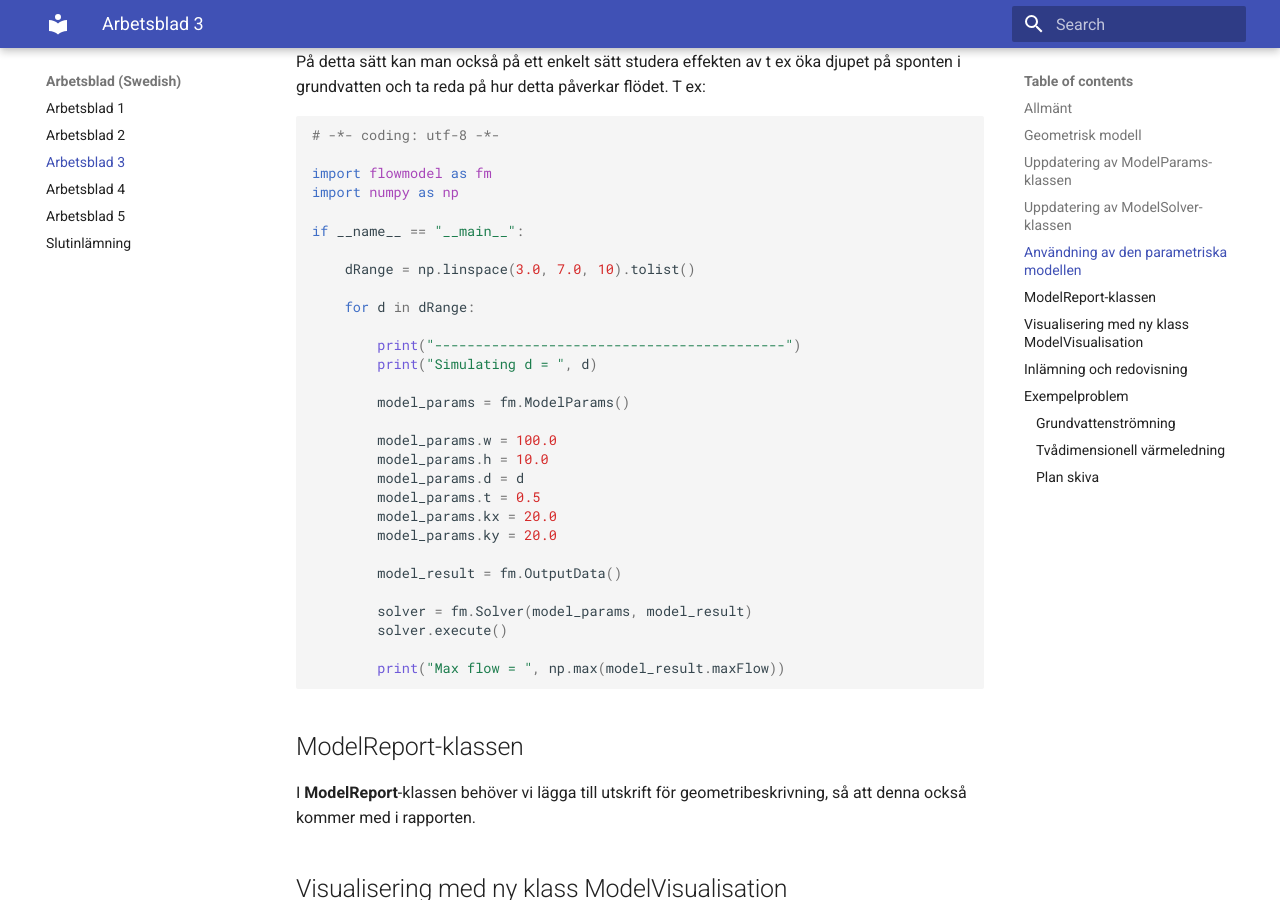
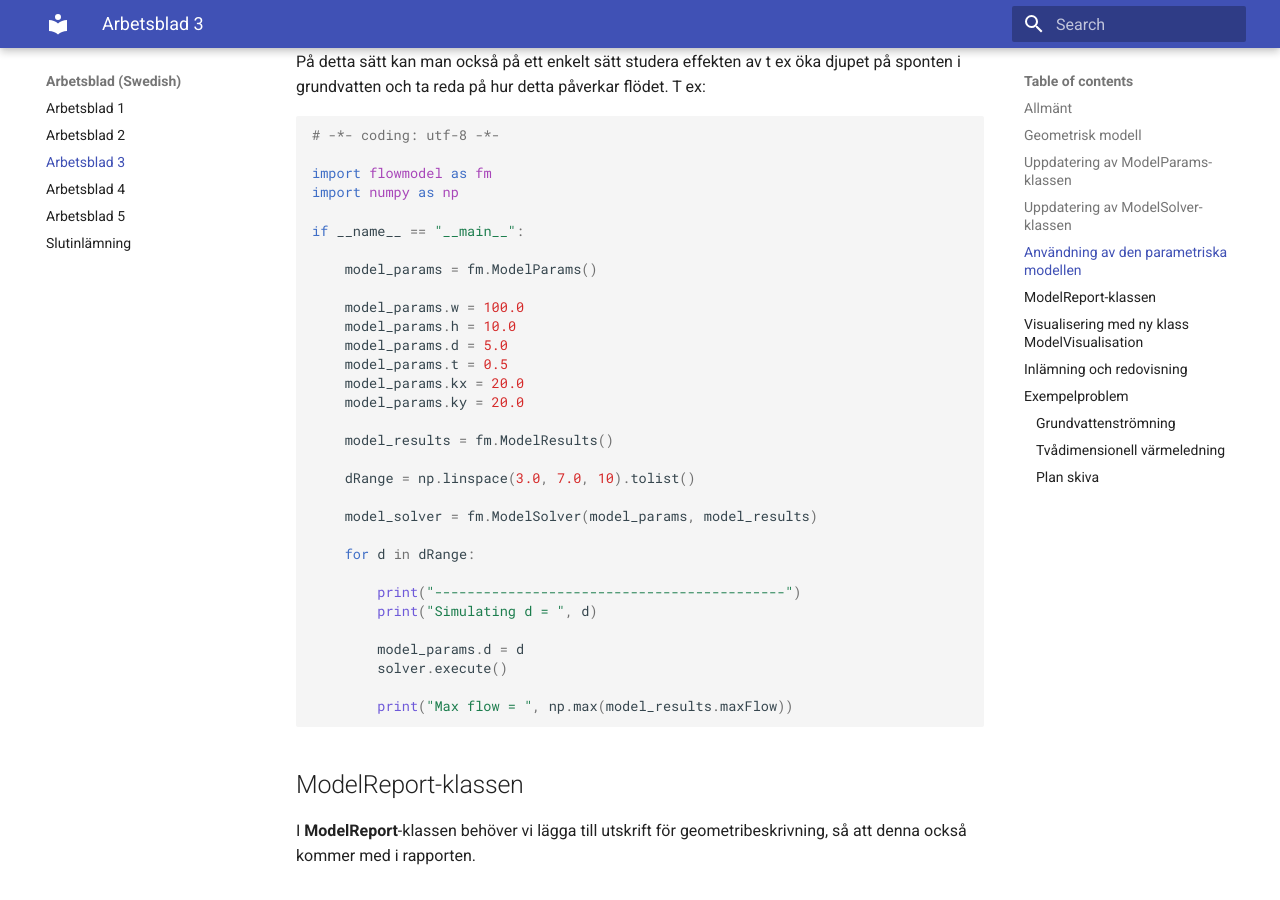
Before and after one commit to jonaslindemann/vsmn20, an MkDocs documentation site: the page built from docs/assignment3.md, in a window 1280 px wide and 900 px high, scrolled down 3992 px. Built offline with MkDocs 1.6.1 and Material for MkDocs 9.7.7, drawn with Linux system fonts in a browser that asks for light colours; comment, search, counter and statistics services are not loaded.

Commit message:
Update assignment3.md

````diff
--- a/docs/assignment3.md
+++ b/docs/assignment3.md
@@ -162,28 +162,30 @@ import numpy as np
 
 if __name__ == "__main__":
 
+    model_params = fm.ModelParams()
+
+    model_params.w = 100.0
+    model_params.h = 10.0
+    model_params.d = 5.0
+    model_params.t = 0.5
+    model_params.kx = 20.0
+    model_params.ky = 20.0
+
+    model_results = fm.ModelResults()
+
     dRange = np.linspace(3.0, 7.0, 10).tolist()
+
+    model_solver = fm.ModelSolver(model_params, model_results)
 
     for d in dRange:
 
         print("-------------------------------------------")
         print("Simulating d = ", d)
 
-        model_params = fm.ModelParams()
-
-        model_params.w = 100.0
-        model_params.h = 10.0
         model_params.d = d
-        model_params.t = 0.5
-        model_params.kx = 20.0
-        model_params.ky = 20.0
-
-        model_result = fm.OutputData()
-
-        solver = fm.Solver(model_params, model_result)
         solver.execute()
 
-        print("Max flow = ", np.max(model_result.maxFlow))
+        print("Max flow = ", np.max(model_results.maxFlow))
 ```
 ## ModelReport-klassen
 
````
